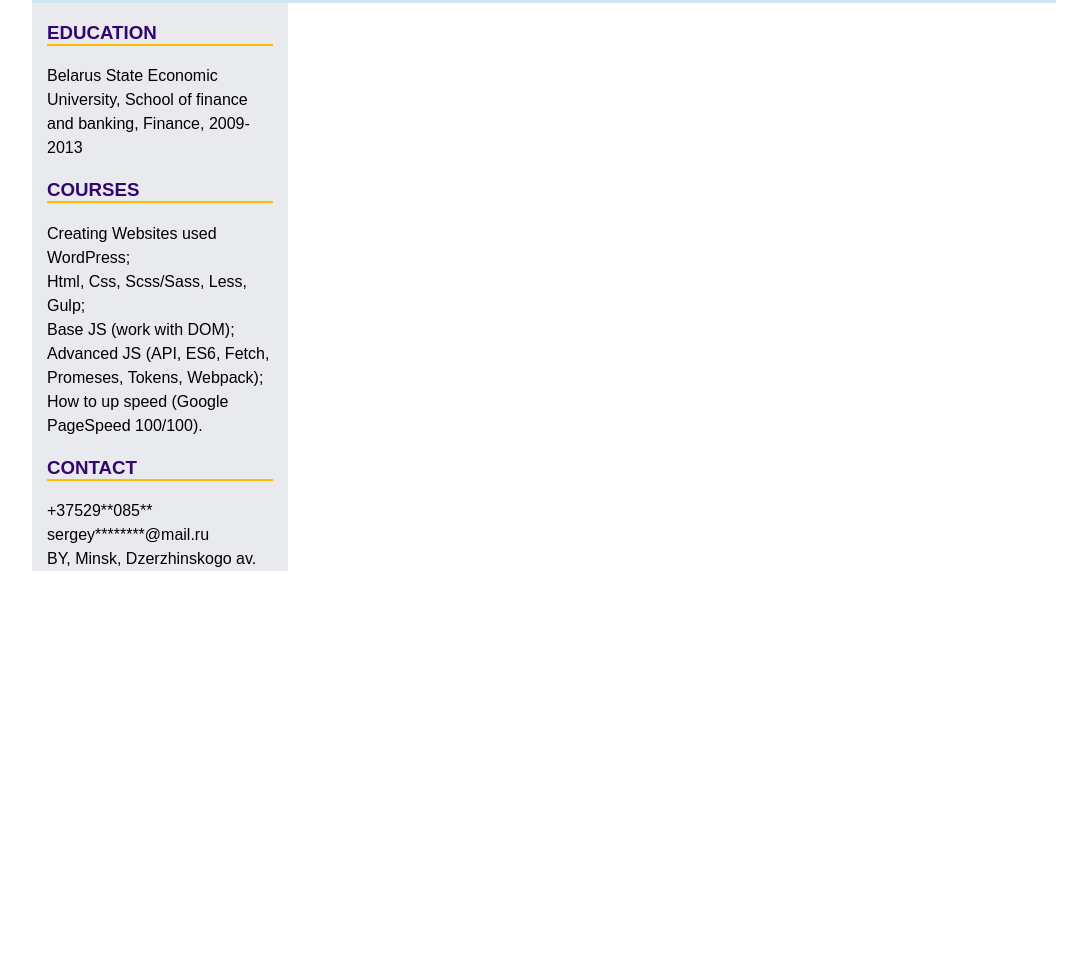
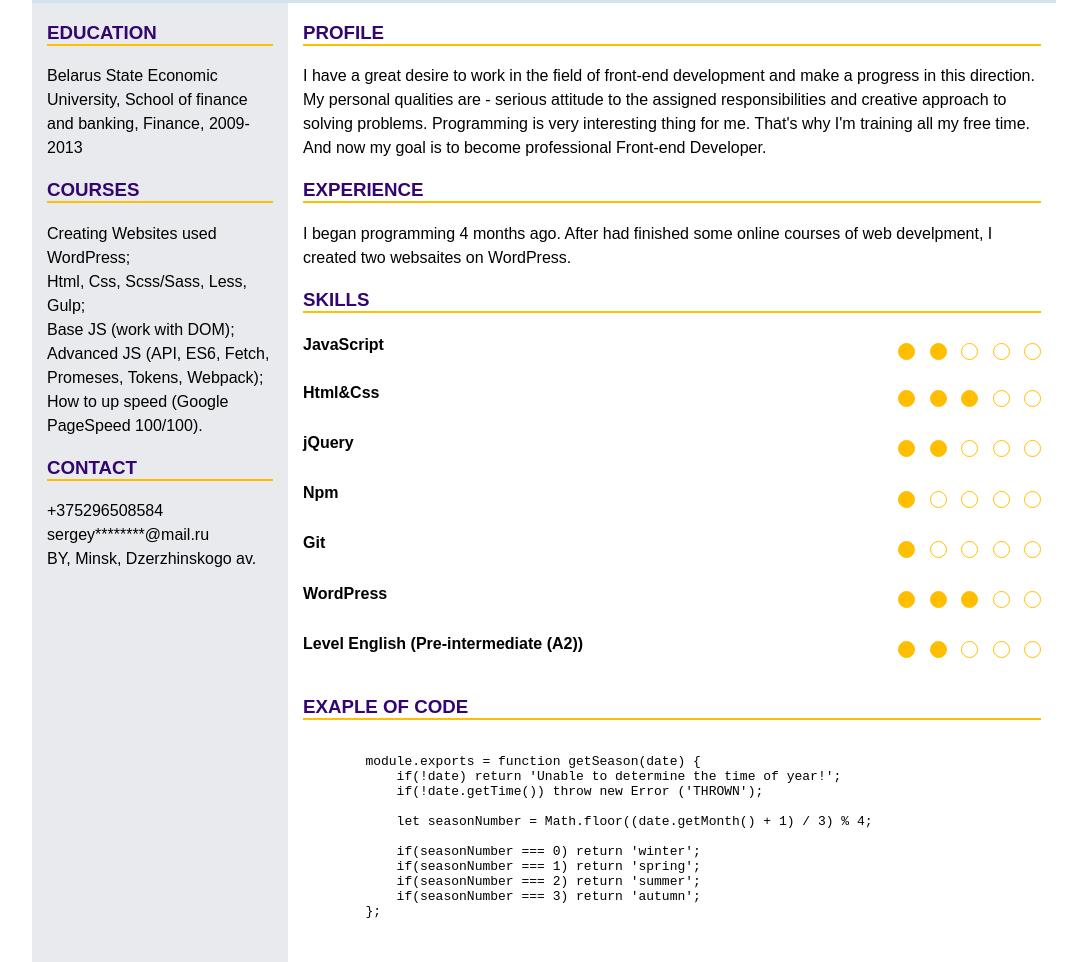
Before and after one commit to gorr2012/rsschool-cv, a plain HTML site: page index.html in a window 1280 px wide. Shown: the part 316-1278 px from the top of the page, without its empty margins (96-1168 px from the left). Before the commit the page ends 887 px from the top, so only its background shows below. Drawn offline with Linux system fonts and the light colour scheme.

Commit message:
feat: add sections Profile, Skills, Exaple of Code

```diff
--- a/index.html
+++ b/index.html
@@ -10,9 +10,9 @@
         <header class="header">
             <div class="header_wrapper">
                 <div class="header_row">
-                    <div class="header_img col-4">
+                    <figure class="header_img col-4">
                         <img src="./1.jpg" alt="img">
-                    </div>
+                    </figure>
                     <div class="header_info col-8">
                         <h1>Gornostaev Sergey</h1>
                         <h2>Future Front-end Programmer</h2>
@@ -23,7 +23,7 @@
         <main class="main">
             <div class="main_wrapper">
                 <div class="main_row">
-                    <div class="main_column main_column-left col-3">
+                    <section class="main_column main_column-left col-3">
                         <h3>Education</h3>
                         <p>Belarus State Economic University, School of finance and banking, Finance, 2009-2013</p>
                         <h3>Courses</h3>
@@ -36,11 +36,108 @@
                         </ul>
                         <h3>Contact</h3>
                         <ul>
-                            <li>+37529**085**</li>
+                            <li>+375296508584</li>
                             <li>sergey********@mail.ru</li>
                             <li>BY, Minsk, Dzerzhinskogo av.</li>
                         </ul>
-                    </div>
+                    </section>
+                    <section class="main_column col-9">
+                        <ul>
+                            <h3>Profile</h3>
+                            <p>I have a great desire to work in the field of front-end development and make a progress in this direction. My personal qualities are - serious attitude to the assigned responsibilities and creative approach to solving problems. Programming is very interesting thing for me. That's why I'm training all my free time. And now my goal is to become professional Front-end Developer.</p>
+                            <h3>Experience</h3>
+                            <p>I began programming 4 months ago. After had finished some online courses of web develpment, I created two websaites on WordPress.</p>
+                            <h3>Skills</h3>
+                            <div class="skill">
+                                <h4>JavaScript</h4>
+                                <div class="dots">
+                                    <span class="dot dotFill"></span>
+                                    <span class="dot dotFill"></span>
+                                    <span class="dot"></span>
+                                    <span class="dot"></span>
+                                    <span class="dot"></span>
+                                </div>
+                            </div>
+                            <div class="skill">
+                                <li><h4>Html&Css</h4></li>
+                                <div class="dots">
+                                    <span class="dot dotFill"></span>
+                                    <span class="dot dotFill"></span>
+                                    <span class="dot dotFill"></span>
+                                    <span class="dot"></span>
+                                    <span class="dot"></span>
+                                </div>
+                            </div>
+                            <div class="skill">
+                                <li><h4>jQuery</h4></li>
+                                <div class="dots">
+                                    <span class="dot dotFill"></span>
+                                    <span class="dot dotFill"></span>
+                                    <span class="dot"></span>
+                                    <span class="dot"></span>
+                                    <span class="dot"></span>
+                                </div>
+                            </div>
+                            <div class="skill">
+                                <li><h4>Npm</h4></li>
+                                <div class="dots">
+                                    <span class="dot dotFill"></span>
+                                    <span class="dot"></span>
+                                    <span class="dot"></span>
+                                    <span class="dot"></span>
+                                    <span class="dot"></span>
+                                </div>
+                            </div>
+                            <div class="skill">
+                                <li><h4>Git</h4></li>
+                                <div class="dots">
+                                    <span class="dot dotFill"></span>
+                                    <span class="dot"></span>
+                                    <span class="dot"></span>
+                                    <span class="dot"></span>
+                                    <span class="dot"></span>
+                                </div>
+                            </div>
+                            <div class="skill">
+                                <li><h4>WordPress</h4></li>
+                                <div class="dots">
+                                    <span class="dot dotFill"></span>
+                                    <span class="dot dotFill"></span>
+                                    <span class="dot dotFill"></span>
+                                    <span class="dot"></span>
+                                    <span class="dot"></span>
+                                </div>
+                            </div>
+                            <div class="skill">
+                                <li><h4>Level English (Pre-intermediate (А2))</h4></li>
+                                <div class="dots">
+                                    <span class="dot dotFill"></span>
+                                    <span class="dot dotFill"></span>
+                                    <span class="dot"></span>
+                                    <span class="dot"></span>
+                                    <span class="dot"></span>
+                                </div>
+                            </div>
+                        </ul>
+                        <div class="code">
+                            <h3>Exaple of Code</h3>
+                            <pre>
+                                <code>
+        module.exports = function getSeason(date) {
+            if(!date) return 'Unable to determine the time of year!';
+            if(!date.getTime()) throw new Error ('THROWN');
+
+            let seasonNumber = Math.floor((date.getMonth() + 1) / 3) % 4;
+
+            if(seasonNumber === 0) return 'winter';
+            if(seasonNumber === 1) return 'spring';
+            if(seasonNumber === 2) return 'summer';
+            if(seasonNumber === 3) return 'autumn';
+        };
+                                </code>
+                            </pre>
+                        </div>
+                    </section>
                 </div>
             </div>
         </main>
--- a/style.css
+++ b/style.css
@@ -51,6 +51,23 @@ img{
     padding-left: 30px;
     padding-right: 30px;
 }
+.skill{
+    display: flex;
+    align-items: center;
+    justify-content: space-between;
+}
+.dotFill{
+    background-color: #FFBF00;
+}
+.dot{
+    height: 15px;
+    width: 15px;
+    border-radius: 50%;
+    border: 1px solid #FFBF00;
+    display: inline-block;
+    margin-left: 10px;
+}
+
 @media (min-width: 750px){
 
     .header_wrapper,.main_wrapper{
```
